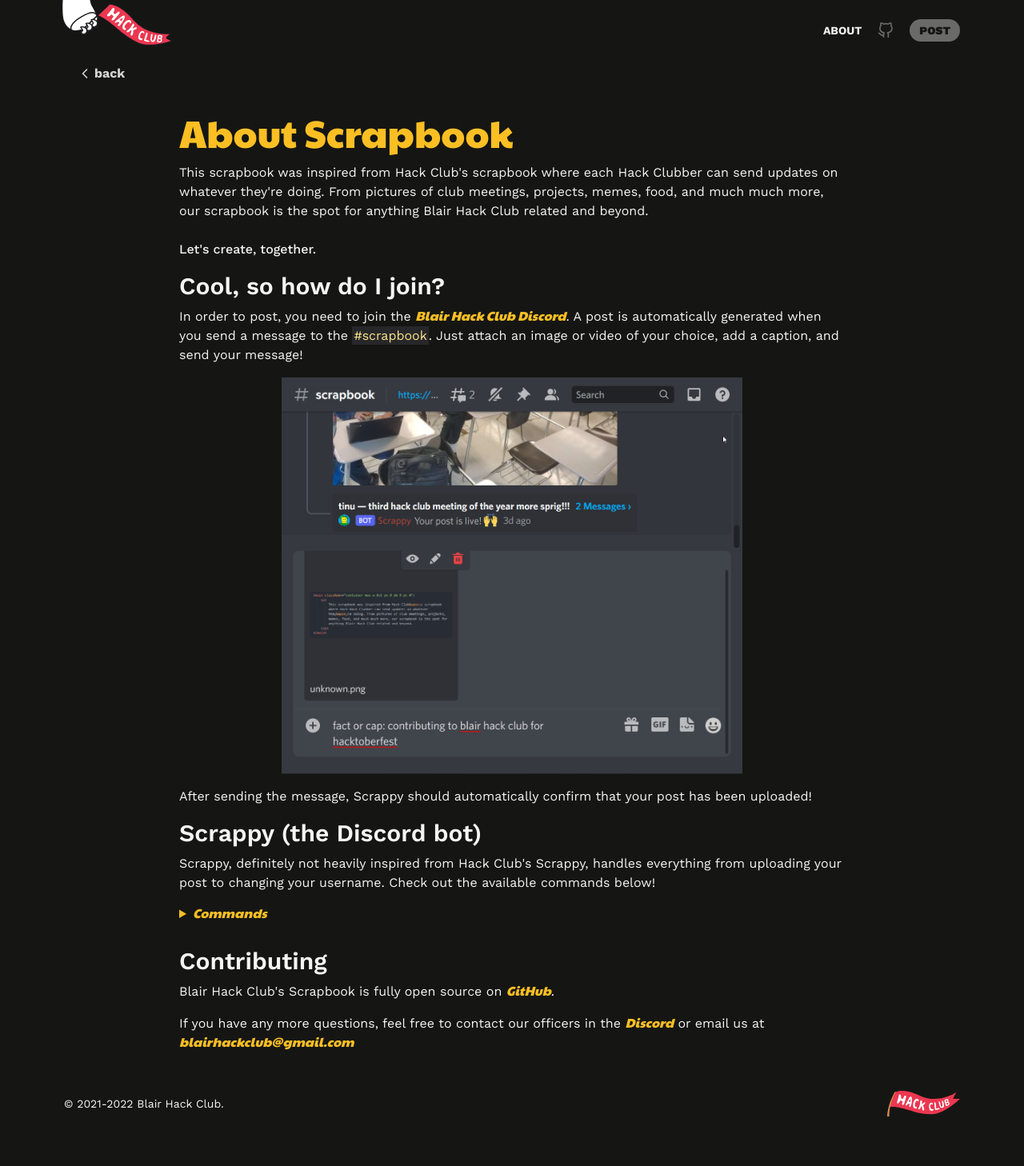
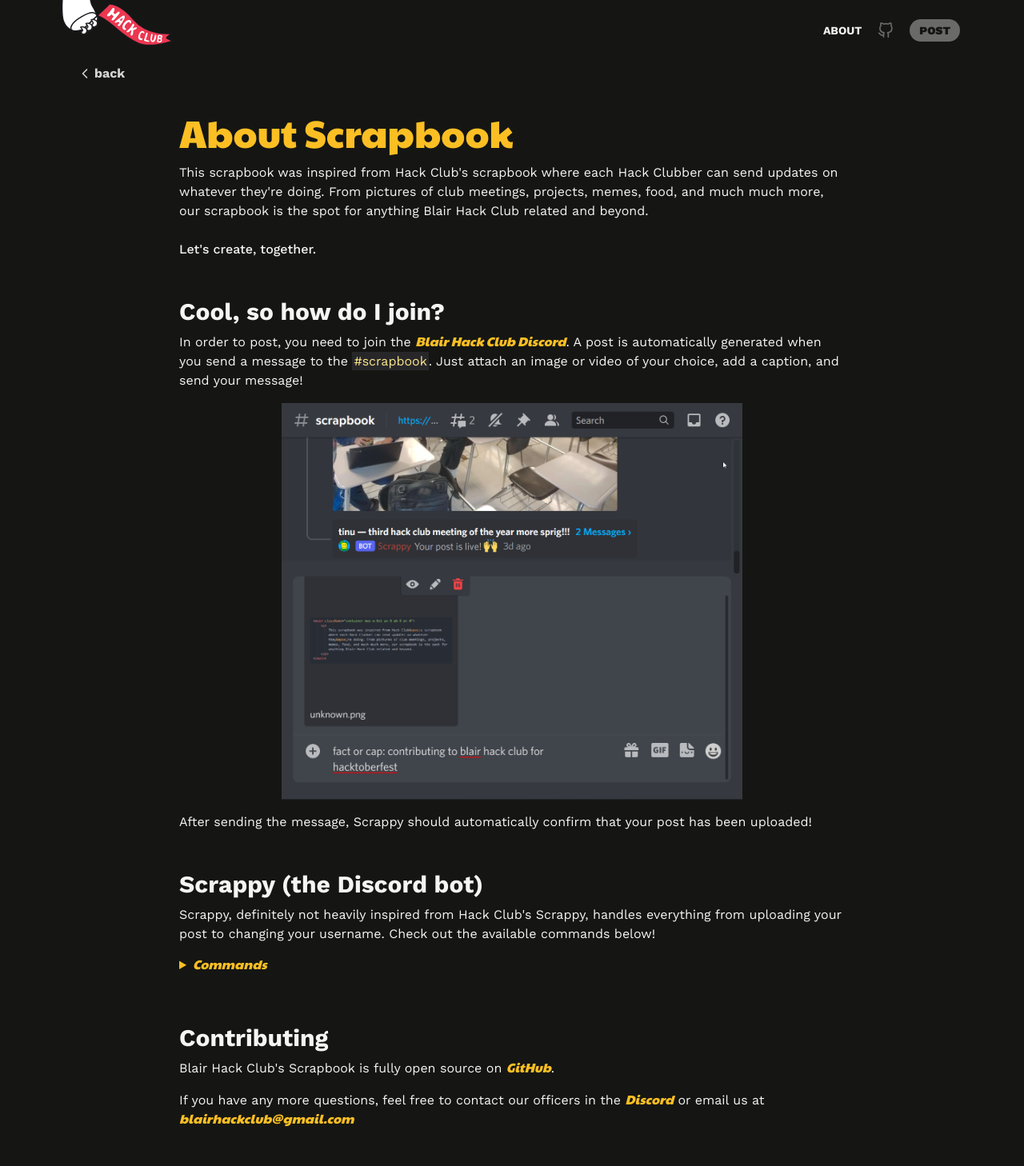
Before and after one commit to blairhackclub/site-v2, a Next.js app: page /scrapbook/about in a window 1280 px wide. Shown: the top 1458 px of the page at 80% size. Before the commit the page ends 1412 px from the top, so only its background shows below. Built offline with nearby package versions, Linux system fonts and the light colour scheme.

Commit message:
top margin and weight increase for header

```diff
--- a/pages/scrapbook/about.tsx
+++ b/pages/scrapbook/about.tsx
@@ -48,7 +48,7 @@
                         Let&apos;s create, together.
                     </span>
                 </p>
-                <h2 className="text-3xl mt-4 mb-2 font-semibold">
+                <h2 className="text-3xl mt-12 mb-2 font-bold">
                     Cool, so how do I join?
                 </h2>
                 <p>
@@ -76,7 +76,7 @@
                     After sending the message, Scrappy should automatically
                     confirm that your post has been uploaded!
                 </p>
-                <h2 className="text-3xl mt-4 mb-2  font-semibold">
+                <h2 className="text-3xl mt-12 mb-2 font-bold">
                     Scrappy (the Discord bot)
                 </h2>
                 <p>
@@ -104,9 +104,7 @@
                         </ul>
                     </details>
                 </p>
-                <h2 className="text-3xl mt-4 mb-2  font-semibold">
-                    Contributing
-                </h2>
+                <h2 className="text-3xl mt-12 mb-2 font-bold">Contributing</h2>
                 <p>
                     Blair Hack Club&apos;s Scrapbook is fully open source on{" "}
                     <a
```
Also changed, not shown: 1 other file (tests, documents, lock files or other folders).
